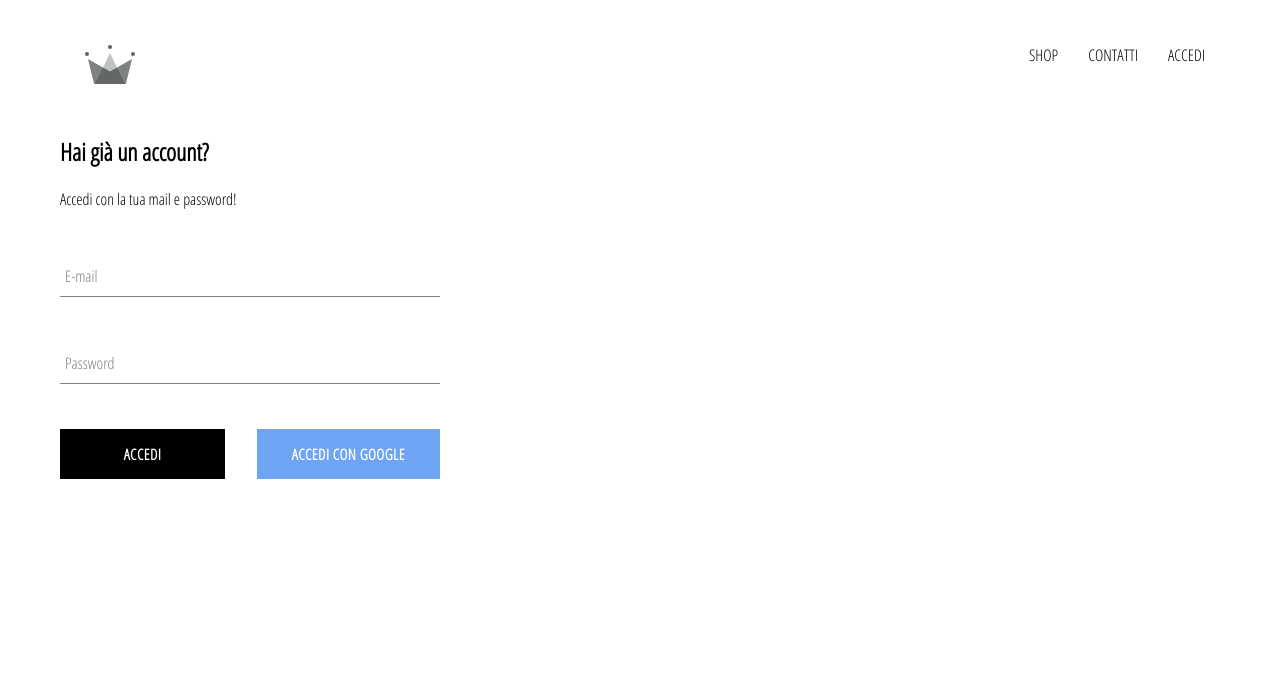
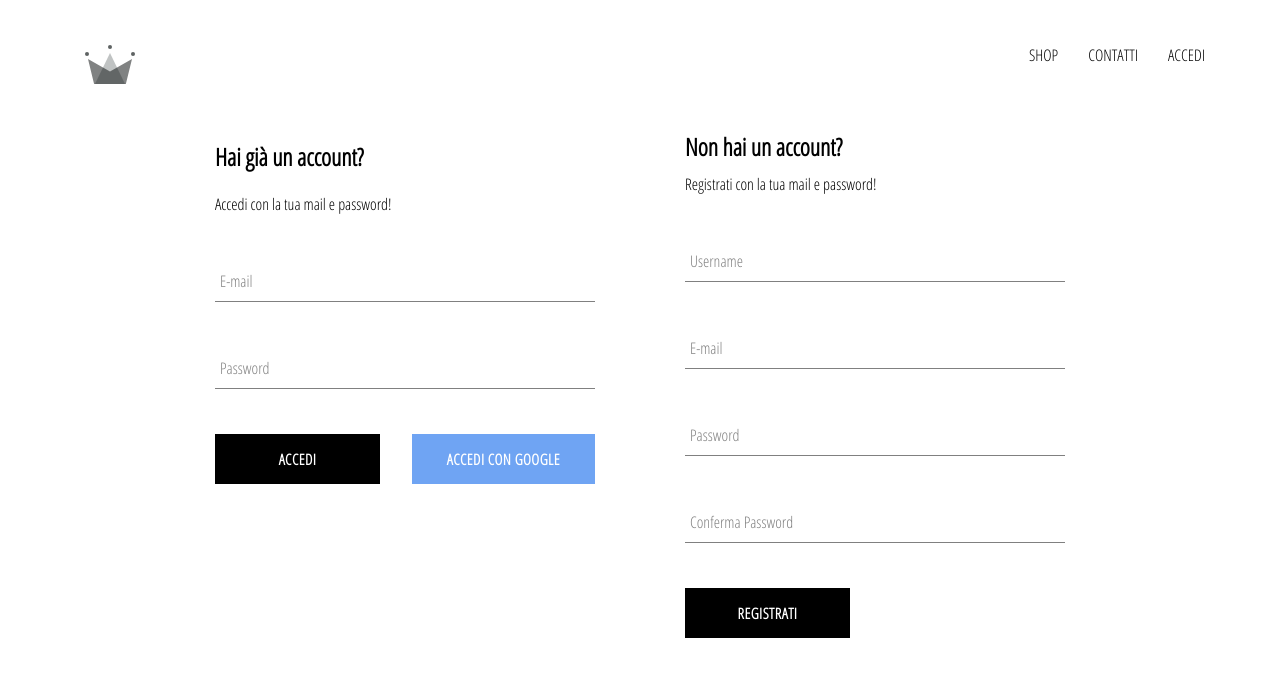
Before and after one commit to luigip11/E-commerce-2021, a React (Create React App) app: page /signin in a window 1280 px wide. Shown: the top 676 px of the page. Built offline with nearby package versions, Linux system fonts and the light colour scheme; no server answers.

Commit message:
implemented firebase utils, included ability to store authneticated users into our firestore database

```diff
--- a/src/App.js
+++ b/src/App.js
@@ -8,15 +8,13 @@
 import ShopPage from './pages/shop/shop.component';
 import Header from './components/header/header.component';
 import SignInAndSignUpPage from './pages/sign-in-and-sign-up/sign-in-and-sign-up.component';
-import { auth } from './firebase/firebase.utils';
-
+import { auth, createUserProfileDocument } from './firebase/firebase.utils';
 
 //const HatsPage = () => (
 //  <div>
 //   <h1>HATS PAGE</h1>
 //  </div>
 //  );
-
 
 class App extends React.Component {
   constructor() {
@@ -32,10 +30,24 @@
   //se l'utente si è loggato mostralo
 
   componentDidMount() {
-    this.unsubscribeFromAuth = auth.onAuthStateChanged(user => {
-      this.setState({ currentUser: user });
+    this.unsubscribeFromAuth = auth.onAuthStateChanged(async userAuth => {
+      // this.setState({ currentUser: user });
 
-      console.log(user);
+      if (userAuth) {
+        const userRef = await createUserProfileDocument(userAuth);
+
+        userRef.onSnapshot(snapShot => {
+          this.setState({
+            currentUser: {
+              id: snapShot.id,
+              ...snapShot.data()
+            }
+          }, () => {
+            console.log(this.state);
+          });
+        });
+      }
+      this.setState({ currentUser: userAuth }); //se l'utente si disconnette lo saprà
     });
   }
 
--- /dev/null
+++ b/src/components/sign-up/sign-up.component.jsx
@@ -0,0 +1,102 @@
+import React from 'react';
+
+import FormInput from '../form-input/form-input.component';
+import CustomButton from '../custom-button/custom-button.component';
+
+import { auth, createUserProfileDocument } from '../../firebase/firebase.utils';
+
+import './sign-up.styles.scss';
+
+class SignUp extends React.Component {
+    constructor(){
+    super();
+
+    this.state = {
+        displayName: '',
+        email: '',
+        password: '',
+        confirmPassword: ''
+    };
+    }
+
+    handleSubmit = async event => {
+        event.preventDefault();
+
+        const { displayName, email, password, confirmPassword } = this.state;
+
+        if(password !== confirmPassword) {
+            alert("Attenzione! Le password inserite non sono uguali!");
+            return;
+        }
+        try {
+            const {user} = await auth.createUserWithEmailAndPassword(email, password);
+
+            await createUserProfileDocument(user, {displayName});
+
+            this.setState({
+                displayName: '',
+                email: '',
+                password: '',
+                confirmPassword: ''
+            });                       //pulisce il form di registrazione
+
+        } catch (error) {
+            console.error(error);
+        }
+    };
+
+    handleChange = event => {
+        const { name, value } = event.target;
+
+        this.setState({ [name] : value});
+    };
+
+    render(){
+        const {displayName, email, password, confirmPassword} = this.state;
+        return(
+            <div className='sign-up'>
+                <h2 className='title'>Non hai un account?</h2>
+                <span>Registrati con la tua mail e password!</span>
+                <form className='sign-up-form' onSubmit={this.handleSubmit}>
+                    <FormInput
+                      type='text'
+                      name='displayName'
+                      value={displayName}
+                      onChange={this.handleChange}
+                      label='Username'
+                      required
+                    />
+                    <FormInput
+                      type='email'
+                      name='email'
+                      value={email}
+                      onChange={this.handleChange}
+                      label='E-mail'
+                      required
+                    />
+                    <FormInput
+                      type='password'
+                      name='password'
+                      value={password}
+                      onChange={this.handleChange}
+                      label='Password'
+                      required
+                    />
+                    <FormInput
+                      type='password'
+                      name='confirmPassword'
+                      value={confirmPassword}
+                      onChange={this.handleChange}
+                      label='Conferma Password'
+                      required
+                    />
+                    <div className='buttons'>
+                    <CustomButton type='submit'> Registrati </CustomButton>
+                    </div>
+                </form>
+            </div>
+        )
+    }
+}
+
+export default SignUp;
--- /dev/null
+++ b/src/components/sign-up/sign-up.styles.scss
@@ -0,0 +1,9 @@
+.sign-up {
+    display: flex;
+    flex-direction: column;
+    width: 380px;
+
+    .title {
+        margin: 10px 0;
+    }
+}
--- a/src/firebase/firebase.utils.js
+++ b/src/firebase/firebase.utils.js
@@ -14,6 +14,34 @@
     measurementId: "G-DVQL4K9KCV"
   };
 
+  //azione asincrona perchè stiamo facendo richiesta all'API
+
+  export const createUserProfileDocument = async (userAuth, additionalData) => {
+    if (!userAuth) return;
+
+    const userRef = firestore.doc(`users/${userAuth.uid}`);
+
+    const snapShot = await userRef.get();
+
+    if(!snapShot.exists) {
+        const { displayName, email } = userAuth;
+        const createAt = new Date();
+
+        try {
+            await userRef.set({
+              displayName,
+              email,
+              createAt,
+              ...additionalData
+            })
+        } catch (error) {
+          console.log('errore creazione utente', error.message);
+        }
+    }
+
+    return userRef;
+  };
+
   firebase.initializeApp(config);
 
   export const auth = firebase.auth();
--- a/src/pages/sign-in-and-sign-up/sign-in-and-sign-up.component.jsx
+++ b/src/pages/sign-in-and-sign-up/sign-in-and-sign-up.component.jsx
@@ -3,12 +3,14 @@
 import './sign-in-and-sign-up.styles.scss';
 
 import SignIn from '../../components/sign-in/sign-in.component';
+import SignUp from '../../components/sign-up/sign-up.component';
 
 //functional component poichè i component di accesso, reg., ecc. saranno mantenuti qui
 
 const SignInAndSignUpPage = () => (
     <div className='sign-in-and-sign-up'>
         <SignIn />
+        <SignUp />
     </div>
 
 );
--- a/src/pages/sign-in-and-sign-up/sign-in-and-sign-up.styles.scss
+++ b/src/pages/sign-in-and-sign-up/sign-in-and-sign-up.styles.scss
@@ -0,0 +1,6 @@
+.sign-in-and-sign-up {
+    width: 850px;
+    display: flex;
+    justify-content: space-between;
+    margin: 30px auto;
+  }
```
Also changed, not shown: src/firebase/test.js (added, +12 -0 lines).
